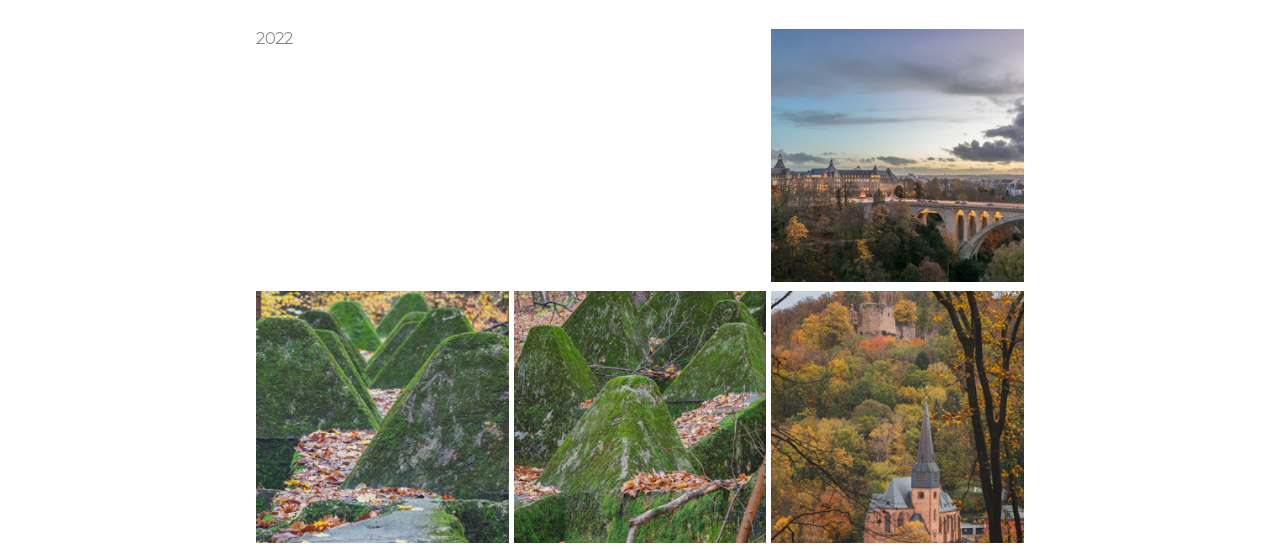
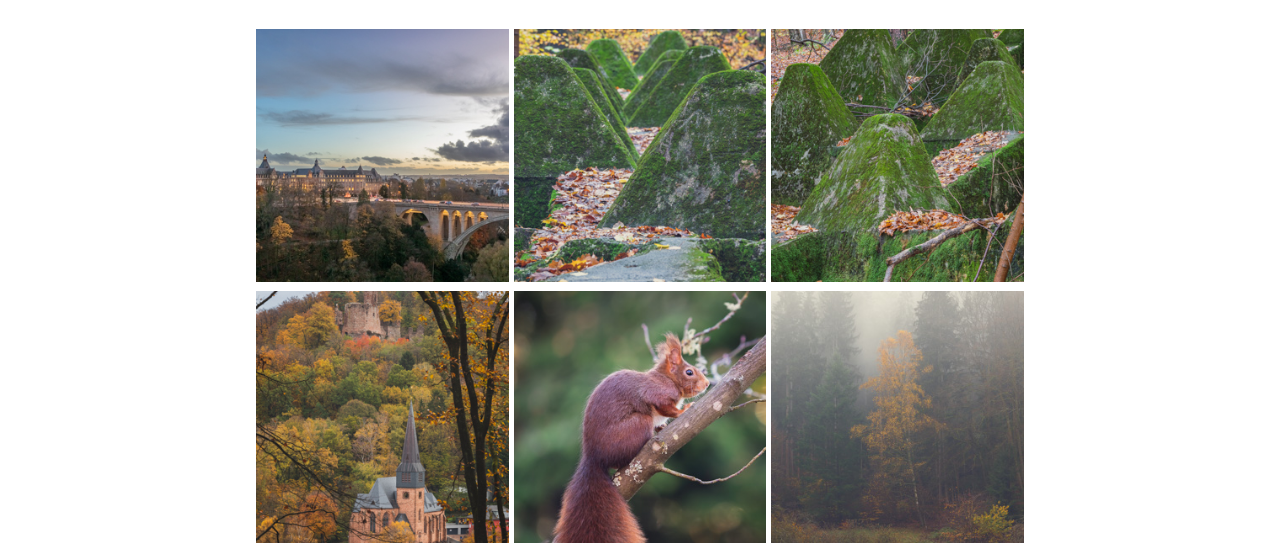
Before and after one commit to jalexphotos/jalexphotos.github.io, a plain HTML site: page gallery.html in a window 1280 px wide. Shown: the part 206-755 px from the top of the page. Drawn offline with nearby package versions, Linux system fonts and the light colour scheme.

Commit message:
Undo Dates

```diff
--- a/gallery.html
+++ b/gallery.html
@@ -49,7 +49,6 @@
     <div class="container">
         <div class="gallery">
             <!-- 2022 -->
-            <p>2022</p><br>
             <a href="images/2022/8.jpg" data-lightbox="All" data-title="Luxembourg">
                 <img src="images/thumbs/2022/8.jpg" alt="">
             </a>
@@ -74,7 +73,6 @@
             <a href="images/2022/1.jpg" data-lightbox="All" data-title="Red Squirrel">
                 <img src="images/thumbs/2022/1.jpg" alt="">
             </a>
-            <br><p>2021</p><br>
             <!-- 2021 -->
             <a href="images/2021/2.jpg" data-lightbox="All" data-title="Zugspitze">
                 <img src="images/thumbs/2021/2.jpg" alt="">
@@ -82,7 +80,6 @@
             <a href="images/2021/1.jpg" data-lightbox="All" data-title="Partnach Gorge">
                 <img src="images/thumbs/2021/1.jpg" alt="">
             </a>
-            <br><p>2020</p><br>
             <!-- 2020 -->
             <a href="images/2020/5.jpg" data-lightbox="All" data-title="Kiting Spider">
                 <img src="images/thumbs/2020/5.jpg" alt="">
@@ -99,7 +96,6 @@
             <a href="images/2020/1.jpg" data-lightbox="All" data-title="Happisburgh Light House">
                 <img src="images/thumbs/2020/1.jpg" alt="">
             </a>
-            <br><p>2019</p><br>
             <!-- 2019 -->
             <a href="images/2019/8.jpg" data-lightbox="All" data-title="Poppy Field">
                 <img src="images/thumbs/2019/8.jpg" alt="">
@@ -116,12 +112,10 @@
             <a href="images/2019/4.jpg" data-lightbox="All" data-title="Cake Smash 1">
                 <img src="images/thumbs/2019/4.jpg" alt="">
             </a>
-            <br><p>2018</p><br>
             <!-- 2018 -->
             <a href="images/2018/1.jpg" data-lightbox="All" data-title="Maternity Photo">
                 <img src="images/thumbs/2018/1.jpg" alt="">
             </a>
-            <br><p>Older</p><br>
             <!-- Older -->
             <a href="images/older/8.jpg" data-lightbox="All" data-title="Castle Acre Priory - Norfolk, UK">
                 <img src="images/thumbs/older/8.jpg" alt="">
```
